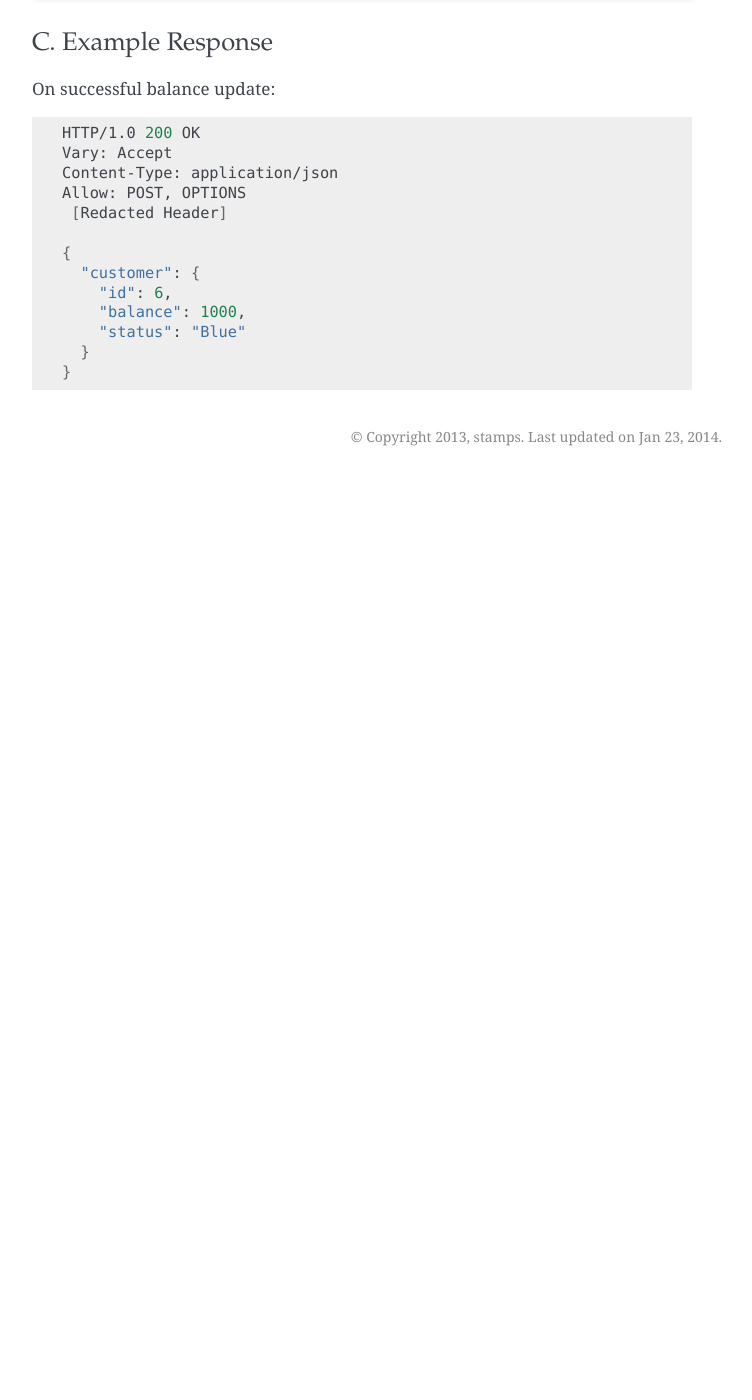
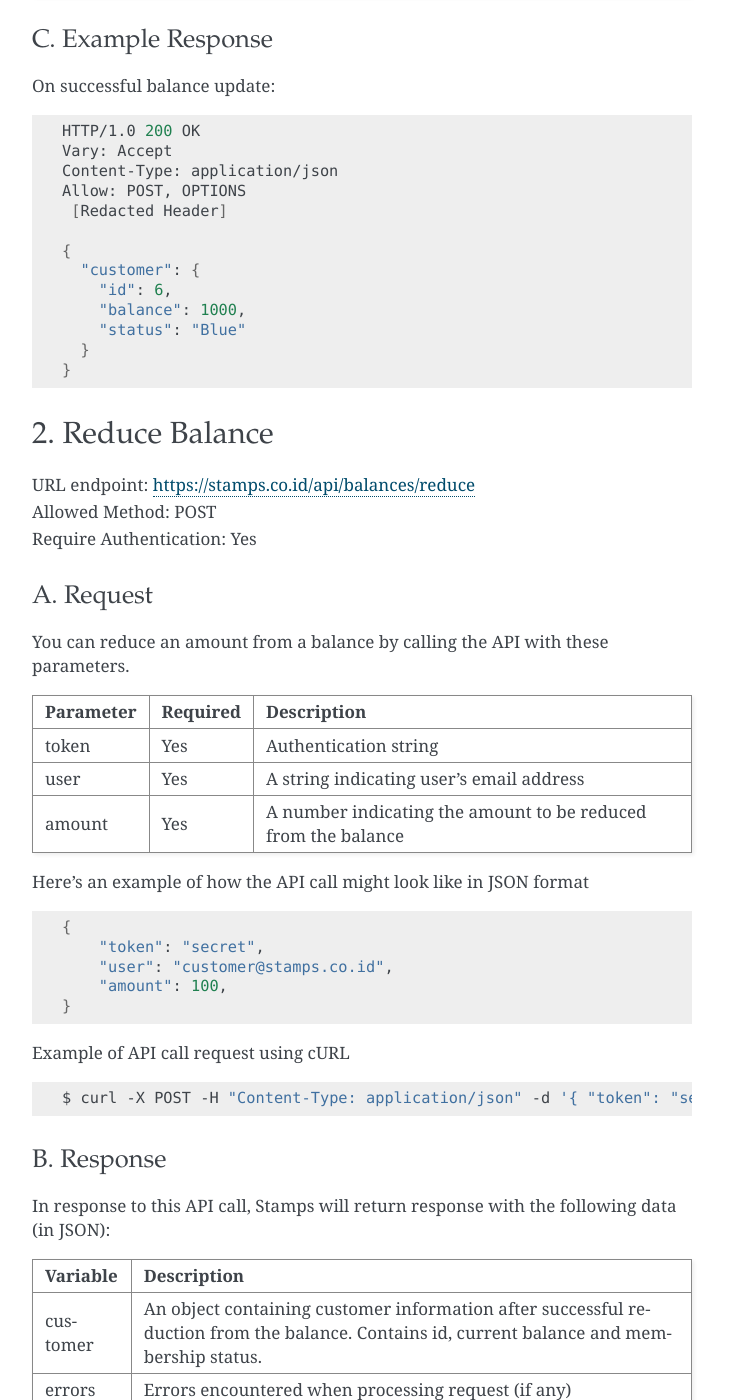
Before and after one commit to ui/stamps-api-docs, a Sphinx documentation site: the page built from source/balance_api.rst, in a window 1280 px wide and 1400 px high, scrolled down 1078 px. Shown: the whole window, without its empty margins (388-1140 px from the left). Built offline with Sphinx 7.4.7, drawn with Linux system fonts in a browser that asks for light colours; before the commit the page ends 1554 px from its top, so only the background shows below that; some of the changed text lies outside the part shown.

Commit message:
modify balance api doc

```diff
--- a/source/balance_api.rst
+++ b/source/balance_api.rst
@@ -2,23 +2,22 @@
 Customer Balance API
 ************************************
 
-1. Add or Reduce Balance
+1. Add Balance
 =======================================
-| URL endpoint: https://stamps.co.id/api/balances/change
+| URL endpoint: https://stamps.co.id/api/balances/add
 | Allowed Method: POST
 | Require Authentication: Yes
 
 A. Request
 -----------------------------
-You can initiate a balance change by calling the API with these parameters.
+You can add an amount to a balance by calling the API with these parameters.
 
 =========== =========== =========================
 Parameter   Required    Description
 =========== =========== =========================
 token       Yes         Authentication string
-user		Yes         A string indicating user's email address
-amount		Yes			A number indicating the balance change
-						(to reduce balance, use negative number)
+user        Yes         A string indicating user's email address
+amount      Yes         A number indicating the amount to be added to the balance
 =========== =========== =========================
 
 Here's an example of how the API call might look like in JSON format
@@ -35,7 +34,7 @@ Example of API call request using cURL
 
 .. code-block :: bash
 
-    $ curl -X POST -H "Content-Type: application/json" -d '{ "token": "secret", "user": "customer@stamps.co.id", "amount": 1000}' https://stamps.co.id/api/balances/change
+    $ curl -X POST -H "Content-Type: application/json" -d '{ "token": "secret", "user": "customer@stamps.co.id", "amount": 1000}' https://stamps.co.id/api/balances/add
 
 
 B. Response
@@ -46,8 +45,8 @@ In response to this API call, Stamps will return response with the following dat
 =================== ==============================
 Variable            Description
 =================== ==============================
-customer            An object containing customer information after successful
-                    balance update. Contains id, current balance and membership status.
+customer            An object containing customer information after successful addition
+                    to the balance. Contains id, current balance and membership status.
 errors              Errors encountered when processing request (if any)
 =================== ==============================
 
@@ -72,3 +71,73 @@ On successful balance update:
         "status": "Blue"
       }
     }
+
+2. Reduce Balance
+=======================================
+| URL endpoint: https://stamps.co.id/api/balances/reduce
+| Allowed Method: POST
+| Require Authentication: Yes
+
+A. Request
+-----------------------------
+You can reduce an amount from a balance by calling the API with these parameters.
+
+=========== =========== =========================
+Parameter   Required    Description
+=========== =========== =========================
+token       Yes         Authentication string
+user        Yes         A string indicating user's email address
+amount      Yes         A number indicating the amount to be reduced from the balance
+=========== =========== =========================
+
+Here's an example of how the API call might look like in JSON format
+
+.. code-block :: bash
+
+    {
+        "token": "secret",
+        "user": "customer@stamps.co.id",
+        "amount": 100,
+    }
+
+Example of API call request using cURL
+
+.. code-block :: bash
+
+    $ curl -X POST -H "Content-Type: application/json" -d '{ "token": "secret", "user": "customer@stamps.co.id", "amount": 100}' https://stamps.co.id/api/balances/reduce
+
+
+B. Response
+-----------
+
+In response to this API call, Stamps will return response with the following data (in JSON):
+
+=================== ==============================
+Variable            Description
+=================== ==============================
+customer            An object containing customer information after successful reduction
+                    from the balance. Contains id, current balance and membership status.
+errors              Errors encountered when processing request (if any)
+=================== ==============================
+
+
+C. Example Response
+-------------------
+
+On successful balance update:
+
+.. code-block :: bash
+
+    HTTP/1.0 200 OK
+    Vary: Accept
+    Content-Type: application/json
+    Allow: POST, OPTIONS
+     [Redacted Header]
+
+    {
+      "customer": {
+        "id": 6,
+        "balance": 900,
+        "status": "Blue"
+      }
+    }
```
